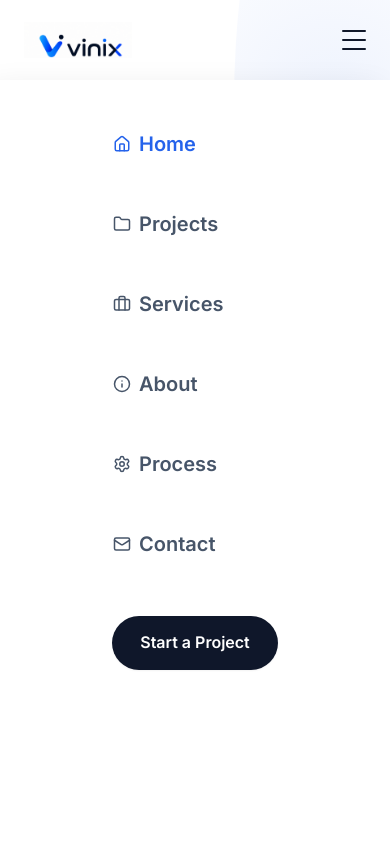
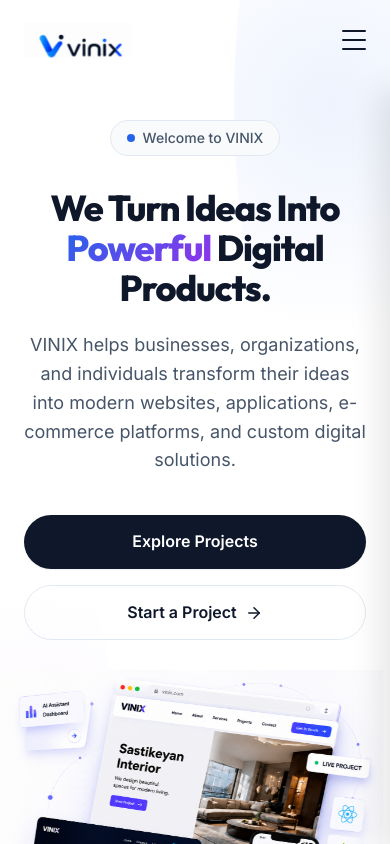
Before and after one commit to VISHAL-63449/vinix-port, a React (Vite) app: page / in a window 390 px wide. Shown: the top 844 px of the page. Built offline with nearby package versions, Linux system fonts and the light colour scheme.

Commit message:
Fix desktop css leaking into mobile menu keeping it open

```diff
--- a/src/components/Navbar.css
+++ b/src/components/Navbar.css
@@ -134,6 +134,8 @@
     .navbar-links {
         position: fixed;
         top: var(--nav-height);
+        left: auto;
+        transform: none;
         right: -100%;
         width: 100%;
         height: calc(100dvh - var(--nav-height));
```
